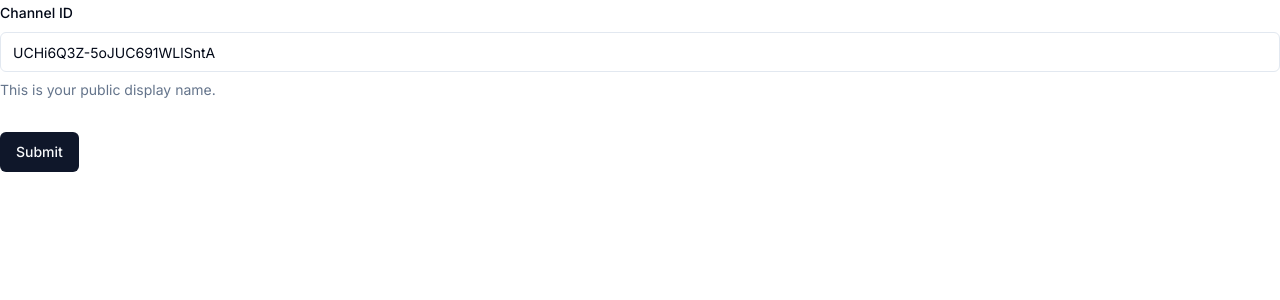
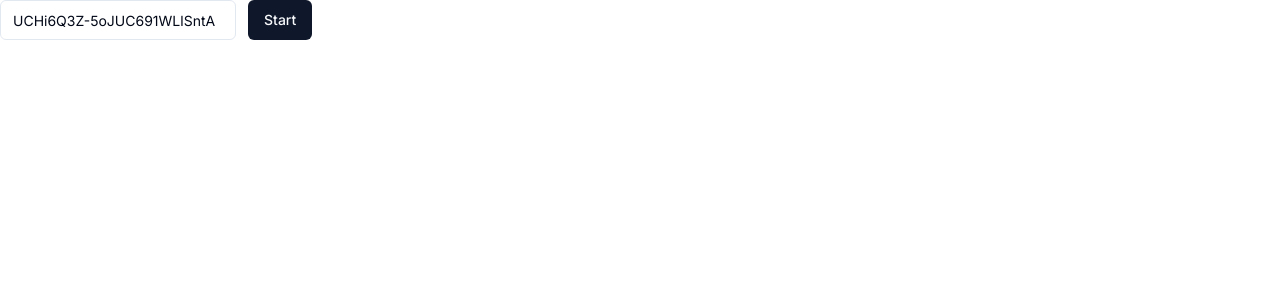
Before and after one commit to iFralex/YouTuberAI, a Next.js app: page / in a window 1280 px wide. Shown: the top 300 px of the page. Built offline with nearby package versions, Linux system fonts and the light colour scheme.

Commit message:
Improved channel form logic and design

```diff
--- a/src/app/actions.js
+++ b/src/app/actions.js
@@ -4,7 +4,7 @@ export async function reteriveTranscript(videoIds) {
     let parsedTranscripts = []
     const YT_INITIAL_PLAYER_RESPONSE_RE = /ytInitialPlayerResponse\s*=\s*({.+?})\s*;\s*(?:var\s+(?:meta|head)|<\/script|\n)/;
     for (let videoId of videoIds) {
-        console.log(videoId)
+
         let response = await fetch('https://www.youtube.com/watch?v=' + videoId)
         let body = await response.text();
         const playerResponse = body.match(YT_INITIAL_PLAYER_RESPONSE_RE);
@@ -13,7 +13,7 @@ export async function reteriveTranscript(videoIds) {
             return;
         }
         let player = JSON.parse(playerResponse[1]);
-        console.log(player.videoDetails)
+
         if (parseInt(player.videoDetails.lengthSeconds) < 150)
             continue
         const metadata = {
@@ -47,7 +47,7 @@ export async function reteriveTranscript(videoIds) {
             })
 
         // Use 'result' here as needed
-        console.log('EXTRACTED_TRANSCRIPT');
+
         parsedTranscripts.push({ transcript: parsedTranscript, data: metadata })
     }
     return parsedTranscripts
@@ -83,12 +83,10 @@ export const getVideosIds = async channelId => {
 
 export const getTranscripts = async (channelId) => {
     try {
-        console.log(channelId, process.env.YOUTUBE_API_KEY)
         let videoIds = await getVideosIds(channelId)
         if (!videoIds.length)
             return videoIds
         let result = await reteriveTranscript(videoIds)
-        console.log("result: ", videoIds, result)
         if (!result.length)
             return result
         return result
@@ -110,3 +108,17 @@ export const getChannelData = async channelId => {
         return { error: { code: "1", message: "Something wrong: " + e.message } }
     }
 }
+
+export const getChannelIdFromUsername = async username => {
+    try {
+        let data = await fetch("https://youtube.googleapis.com/youtube/v3/search?part=id&maxResults=10&fields=items(id(channelId))&q=" + username + "&type=channel&key=" + process.env.YOUTUBE_API_KEY)
+        console.log(data)
+        if (!data.ok)
+            return { error: { code: data.status, message: "Failled to get channel id: " + data.statusText } }
+        data = await data.json()
+        console.log(data.items.forEach(i => console.log(i)), username)
+        return data.items[0].id.channelId
+    } catch (e) {
+        return { error: { code: "1", message: "Something wrong: " + e.message } }
+    }
+}
--- a/src/app/form.js
+++ b/src/app/form.js
@@ -19,14 +19,13 @@ import {
 } from "@/components/ui/form"
 import { Input } from "@/components/ui/input"
 import { LoadingSpinner } from "@/components/ui/loading"
-import { getChannelData } from './actions';
-import { Result } from "@/app/result"
+import { getChannelData, getChannelIdFromUsername } from './actions';
 import { CreateDialog } from "@/app/createScriptDialog"
 
 const formSchema = z.object({
-    channel_id: z.string().min(2, {
-        message: "Username must be at least 2 characters.",
-    }),
+    channel_id: z.string().min(10, {
+        message: "Value must be at least 10 characters.",
+    }).max(80, { message: "Value must be at most 80 characters.", }),
 })
 
 export function MainForm() {
@@ -40,14 +39,14 @@ export function MainForm() {
             channel_id: "UCHi6Q3Z-5oJUC691WLlSntA",
         },
     })
-    console.log(form)
+
     // 2. Define a submit handler.
     function onSubmit(values) {
         console.log(values)
         startTransition(async () => {
-            let res = await getChannelData(values.channel_id)
-            console.log("res: ", res)
-            if (!res.error)
+            let id = await getChannelId(values.channel_id)
+            let res = await getChannelData(id)
+            if (!res.error && id && !id.error)
                 setChannelData(res)
             else
                 form.setError("root.serverError", {
@@ -61,28 +60,45 @@ export function MainForm() {
     return (
         <div>
             <Form {...form}>
-                <form onSubmit={form.handleSubmit(onSubmit)} className="space-y-8">
+                <form onSubmit={form.handleSubmit(onSubmit)}>
+                    <div className="flex space-x-3 items-center">
                     <FormField
                         control={form.control}
                         name="channel_id"
                         render={({ field }) => (
                             <FormItem>
-                                <FormLabel>Channel ID</FormLabel>
-                                <FormControl>
-                                    <Input placeholder="xxxxxxxxxxxxx" {...field} />
-                                </FormControl>
-                                <FormDescription>
-                                    This is your public display name.
-                                </FormDescription>
+                                <Input placeholder="Channel url (e.g. youtube.com/@name...)" {...field} />
                                 <FormMessage />
                             </FormItem>
                         )}
                     />
+                    <Button type="submit" disabled={pending}>{pending ? <LoadingSpinner /> : "Start"}</Button>
+                    </div>
                     <FormRootError />
-                    <Button type="submit" disabled={pending}>{pending ? <LoadingSpinner /> : "Submit"}</Button>
                 </form>
             </Form>
             {Object.keys(channelData).length > 0 && !pending && <CreateDialog data={channelData} />}
         </div>
     )
 }
+
+async function getChannelId(url) {
+    console.log("url", url)
+    url = url.split("?")[0]
+    // Verifica se corrisponde ai casi con @{username}
+    const usernameRegex = /youtube\.com\/@([a-zA-Z0-9_]+)/;
+    const channelIdRegex = /youtube\.com\/channel\/([a-zA-Z0-9_\-]+)/;
+    const directChannelIdRegex = /^[a-zA-Z0-9_\-]+$/;
+
+    if (usernameRegex.test(url)) {
+        let username = url.match(usernameRegex)[1];
+        return await getChannelIdFromUsername(username);
+    } else if (channelIdRegex.test(url)) {
+        let channelId = url.match(channelIdRegex)[1];
+        return channelId; // Restituisce il channelId
+    } else if (directChannelIdRegex.test(url)) {
+        return url; // Restituisce il channelId direttamente
+    } else {
+        return null; // Non corrisponde a nessun caso
+    }
+}
```
